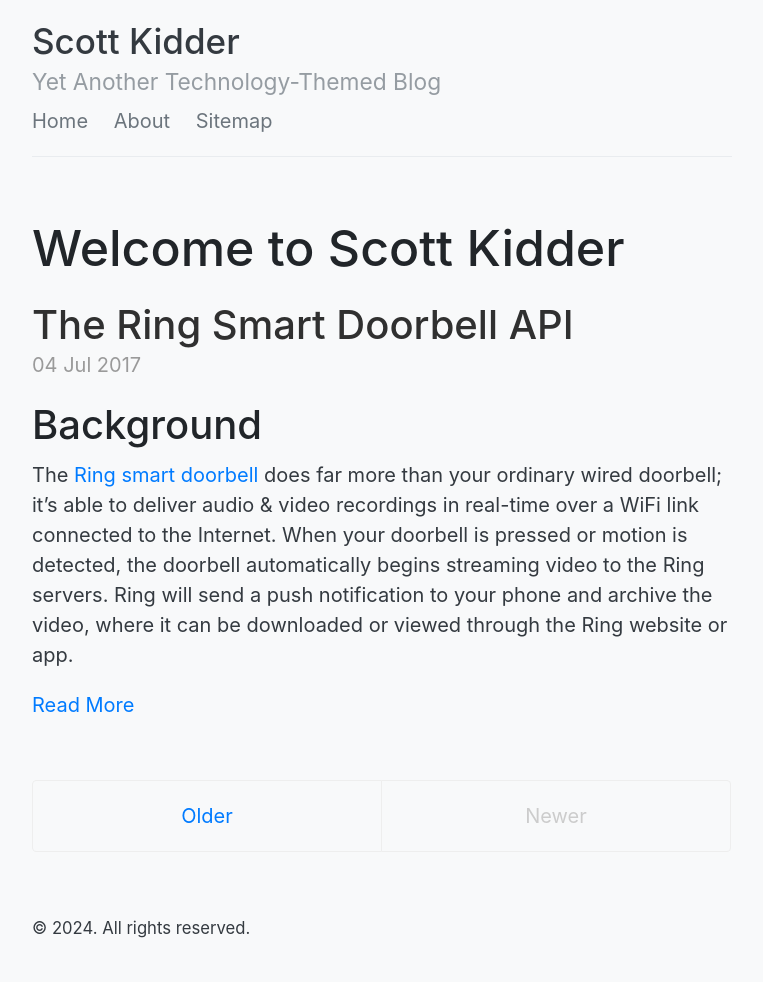
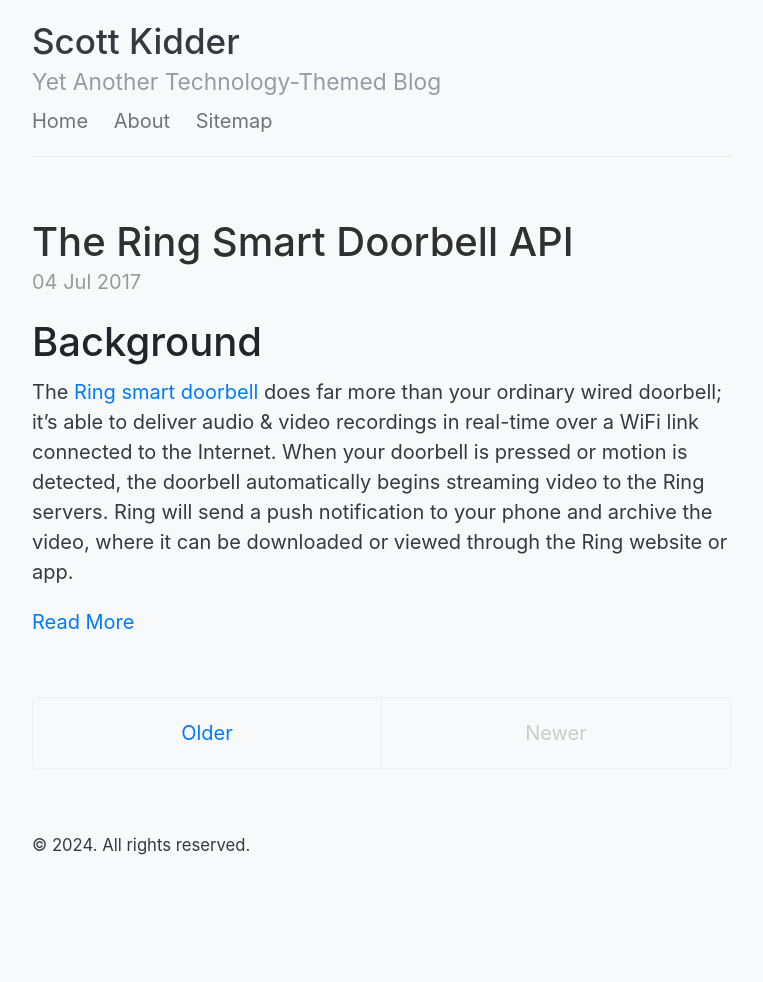
Before and after one commit to skidder/skidder.github.io, a Jekyll site: the page built from index.html, in a window 1280 px wide. Shown: the whole page, without its empty margins (258-1021 px from the left). Built offline with Jekyll 4.4.1, drawn with Linux system fonts in a browser that asks for light colours; the list of posts is cut into pages by our own code; after the commit the page ends 900 px from its top, so only the background shows below that.

Commit message:
Remove redundant hero

```diff
--- a/index.html
+++ b/index.html
@@ -2,11 +2,6 @@
 layout: default
 title: Home
 ---
-
-<div class="hero">
-  <h1>Welcome to {{ site.title }}</h1>
-  <p>{{ site.description }}</p>
-</div>
 
 <div class="posts-grid">
   {% for post in paginator.posts %}
```
